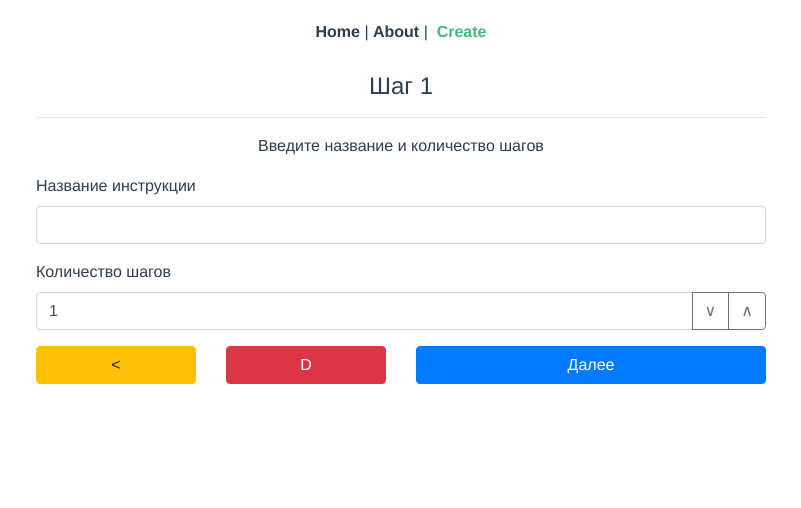
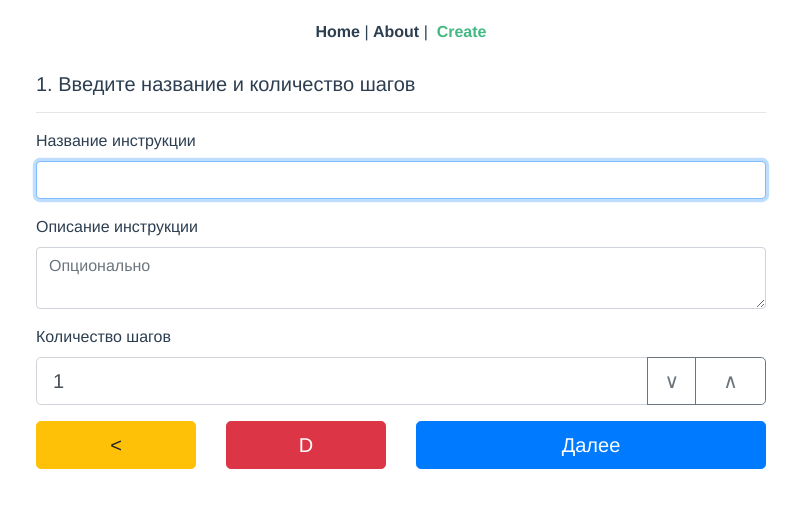
Before and after one commit to mccrush/simpin, a Vue app: page /create/1 in a window 1280 px wide. Shown: the top 508 px of the page, without its empty margins (239-1040 px from the left). Built offline with nearby package versions, Linux system fonts and the light colour scheme.

Commit message:
Настраивает отображение формы

```diff
--- a/src/components/ListInst.vue
+++ b/src/components/ListInst.vue
@@ -1,6 +1,6 @@
 <template>
   <div class="col-12 col-sm-8">
-    <h4 class="mt-2">Список инструкций</h4>
+    <h5 class="mt-2">Список инструкций</h5>
     <hr />
     <router-link to="/create/1" class="btn btn-success">Создать новую</router-link>
     <ul class="list-group list-group-item-action mt-3">
--- a/src/components/Step1.vue
+++ b/src/components/Step1.vue
@@ -1,31 +1,34 @@
 <template>
   <div>
-    <h4 class="mt-2">Шаг 1</h4>
+    <h5 class="mt-2 text-left">1. Введите название и количество шагов</h5>
     <hr />
-    <p>Введите название и количество шагов</p>
     <div class="form-group text-left">
       <label for="title">Название инструкции</label>
-      <input class="form-control" type="text" name="title" id="title" v-model.trim="title" required />
+      <input class="form-control" type="text" name="title" id="title" v-model.trim="title" required autofocus />
+    </div>
+    <div class="form-group text-left">
+      <label for="description">Описание инструкции</label>
+      <textarea class="form-control" name="description" id="description" v-model.trim="description" placeholder="Опционально"></textarea>
     </div>
     <div class="form-group text-left">
       <label for="countSteps">Количество шагов</label>
       <div class="input-group">
-        <input class="form-control" type="text" name="countSteps" id="countSteps" aria-describedby="button-addon4" v-model.number="countSteps" min="1" max="99" step="1" required />
+        <input class="form-control form-control-lg" type="text" name="countSteps" id="countSteps" aria-describedby="button-addon4" v-model.number="countSteps" min="1" max="99" step="1" required />
         <div class="input-group-append" id="button-addon4">
-          <button class="btn btn-outline-secondary" type="button" @click="countSteps--">&or;</button>
-          <button class="btn btn-outline-secondary" type="button" @click="countSteps++">&and;</button>
+          <button class="btn btn-outline-secondary btn-lg" type="button" @click="countSteps--">&or;</button>
+          <button class="btn btn-outline-secondary btn-lg" type="button" @click="countSteps++">&nbsp;&nbsp;&and;&nbsp;&nbsp;</button>
         </div>
       </div>
     </div>
     <div class="row">
       <div class="col-3">
-        <router-link to="/" class="btn btn-block btn-warning" title="Отмена">&nbsp;&lt;&nbsp;</router-link>
+        <router-link to="/" class="btn btn-block btn-warning btn-lg" title="Отмена">&nbsp;&lt;&nbsp;</router-link>
       </div>
       <div class="col-3">
-        <button class="btn btn-block btn-danger" title="Удалить">&nbsp;D&nbsp;</button>
+        <button class="btn btn-block btn-danger btn-lg" title="Удалить">&nbsp;D&nbsp;</button>
       </div>
       <div class="col-6">
-        <button class="btn btn-block btn-primary" @click="saveNewInst">Далее</button>
+        <button class="btn btn-block btn-primary btn-lg" @click="saveNewInst">Далее</button>
       </div>
     </div>
   </div>
@@ -38,22 +41,24 @@ export default {
     return {
       id: "" + Date.now(),
       title: "",
+      description: "",
       countSteps: 1
     };
   },
   methods: {
     saveNewInst() {
+      if (this.title == "") {
+        alert("А как же название?");
+        return false;
+      }
       if (this.countSteps < 1) {
         alert("Количество шагов не может быть меньше 1");
-        return false;
-      }
-      if (this.title == "") {
-        alert("А как же название?");
         return false;
       }
       this.$store.commit("setInstArr", {
         id: this.id,
         title: this.title,
+        description: this.description,
         countSteps: this.countSteps,
         step: []
       });
--- a/src/components/Step2.vue
+++ b/src/components/Step2.vue
@@ -1,8 +1,11 @@
 <template>
   <div>
-    <h4 class="mt-2">Шаг 2</h4>
-    <hr />
-    <p>Заполнение всех шагов в цикле: {{tecStep}} из {{allSteps}}</p>
+    <h5 class="mt-2 text-left">2. Заполните все шаги</h5>
+    <div class="progress">
+      <div class="progress-bar" role="progressbar" :style="barWidth" :aria-valuenow="tecStep" aria-valuemin="0" :aria-valuemax="allSteps">{{tecStep}} из {{allSteps}}</div>
+    </div>
+    <br />
+
     <div class="form-group text-left">
       <label for="title">Название шага</label>
       <input class="form-control" type="text" name="title" v-model.trim="title" required />
@@ -10,7 +13,7 @@
 
     <div class="form-group text-left">
       <label for="description">Описание</label>
-      <input class="form-control" type="text" name="description" v-model.trim="description" required />
+      <textarea class="form-control" name="description" v-model.trim="description" required autofocus></textarea>
     </div>
 
     <div class="row">
@@ -32,13 +35,15 @@ export default {
       tecInst: 1,
       tecStep: 1,
       allSteps: 1,
-      title: "",
-      description: ""
+      title: "Шаг 1",
+      description: "",
+      barWidth: "width: 0%"
     };
   },
   created() {
     this.tecInst = this.$store.state.instArr.length - 1;
     this.allSteps = this.$store.state.instArr[this.tecInst].countSteps;
+    this.barWidth = "width:" + (this.tecStep * 100) / this.allSteps + "%;";
   },
   methods: {
     saveNewStep() {
@@ -63,8 +68,9 @@ export default {
         this.$router.push("/create/3");
       } else {
         this.tecStep++;
-        this.title = "";
+        this.title = "Шаг " + this.tecStep;
         this.description = "";
+        this.barWidth = "width:" + (this.tecStep * 100) / this.allSteps + "%;";
       }
     },
     prevStep() {
--- a/src/components/Step3.vue
+++ b/src/components/Step3.vue
@@ -1,8 +1,11 @@
 <template>
   <div>
-    <h4 class="mt-2">Step 3</h4>
+    <h5 class="mt-2 text-left">3. Все готово</h5>
     <hr />
-    <p>Поздравляю! Вы создали прекрасную интсрукцию!</p>
+    <p>
+      Поздравляем!
+      <br />Вы создали прекрасную инструкцию!
+    </p>
     <router-link to="/" class="btn btn-block btn-primary">К списку инструкций</router-link>
   </div>
 </template>
--- a/src/views/About.vue
+++ b/src/views/About.vue
@@ -1,6 +1,6 @@
 <template>
   <div class="about">
-    <h4 class="mt-2">О приложении</h4>
+    <h5 class="mt-2">О приложении</h5>
     <hr />
     <p class="text-left">Приложение для создания интерактивных инструкций. Один шаг - одно простое действие. Создавайте и делитесь инструкциями с друзъями.</p>
     <p class="text-left">
--- a/src/views/Show.vue
+++ b/src/views/Show.vue
@@ -1,9 +1,11 @@
 <template>
   <div class="create row justify-content-sm-center">
     <div class="col-12 col-sm-8">
-      <h4 class="mt-2">{{tecInstArr[tecStep-1].title}}</h4>
+      <h4 v-if="tecStep == 0" class="mt-2">{{tecInst.title}}</h4>
+      <h4 v-if="tecStep > 0" class="mt-2">{{tecInstArr[tecStep-1].title}}</h4>
       <hr />
-      <p>{{tecInstArr[tecStep-1].description}}</p>
+      <p v-if="tecStep == 0">{{tecInst.description}}</p>
+      <p v-if="tecStep > 0">{{tecInstArr[tecStep-1].description}}</p>
       <div class="row">
         <div class="col-3">
           <button class="btn btn-block btn-warning" @click="prevStep">&nbsp;&#8617;&nbsp;</button>
@@ -25,7 +27,7 @@ export default {
     return {
       instId: "",
       tecIndex: 1,
-      tecStep: 1,
+      tecStep: 0,
       tecInst: {},
       tecInstArr: []
     };
@@ -51,7 +53,7 @@ export default {
       }
     },
     prevStep() {
-      if (this.tecStep > 1) {
+      if (this.tecStep > 0) {
         this.tecStep--;
       } else {
         this.$router.push("/");
```
